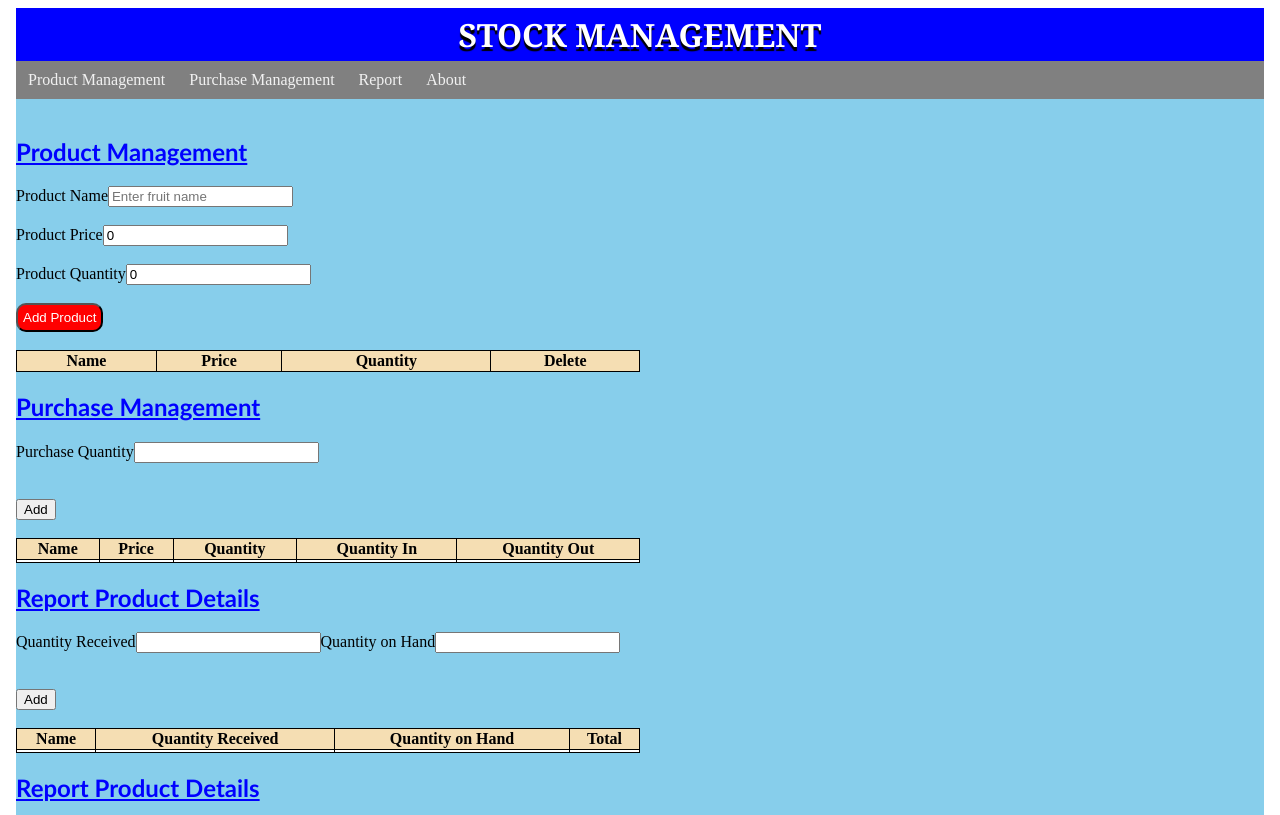
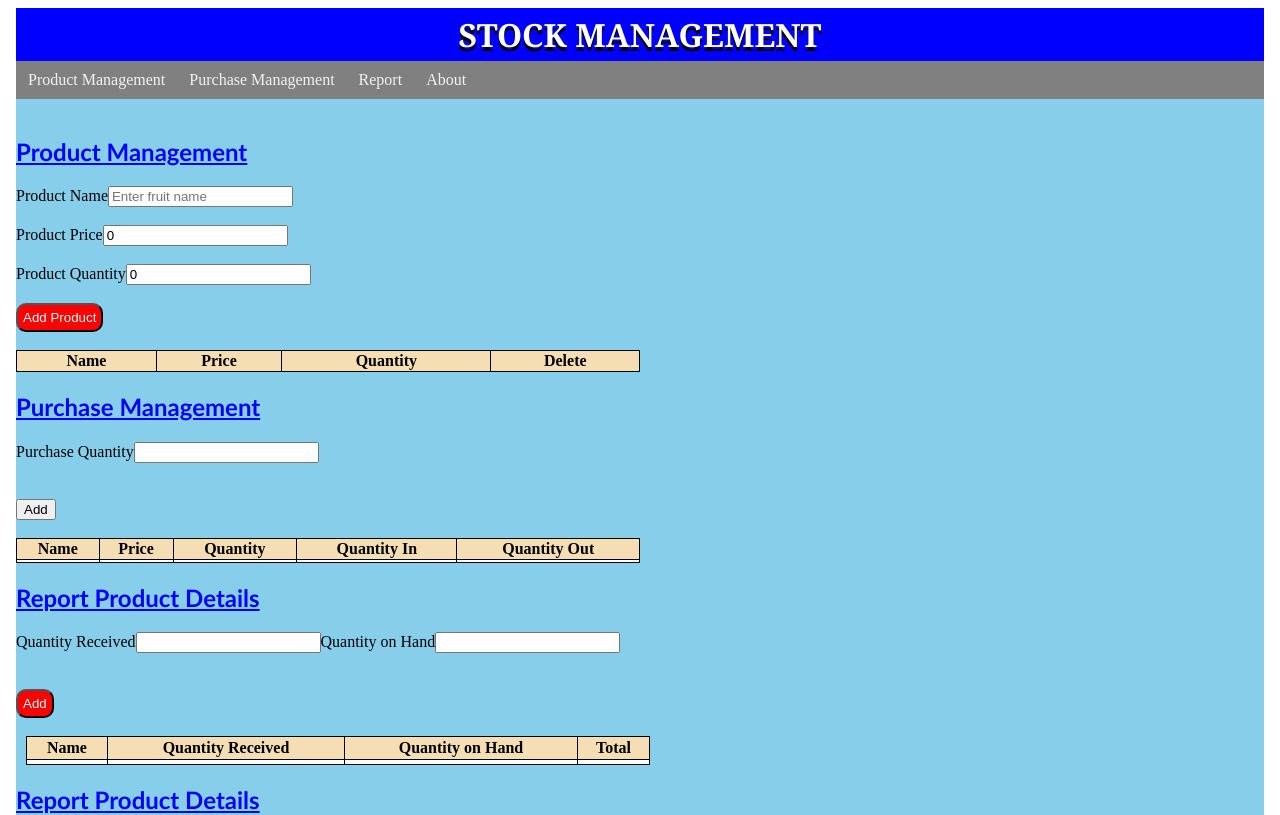
Before and after one commit to Mohammed0812/Mohammed-Absarkhan, an Angular app in the folder Stock Management/: page /report in a window 1280 px wide. Shown: the top 815 px of the page. Built offline with nearby package versions, Linux system fonts and the light colour scheme.

Commit message:
Update report.component.css

```diff
--- a/Stock Management/src/app/report/report.component.css
+++ b/Stock Management/src/app/report/report.component.css
@@ -17,9 +17,24 @@ th {
 td {
     background-color: white;
 }
+th,td {
+    padding: 2px;
+}
 table button{
     width: -webkit-fill-available;
 }
 table {
     width: 50%;
+    margin-left: 10px;
 }
+button {
+    background-color: red;
+    color: white;
+    cursor: pointer;
+    padding: 5px;
+    border-radius: 10px;
+    outline: none;
+}
+button:hover {
+    background-color: blue;
+}
```
